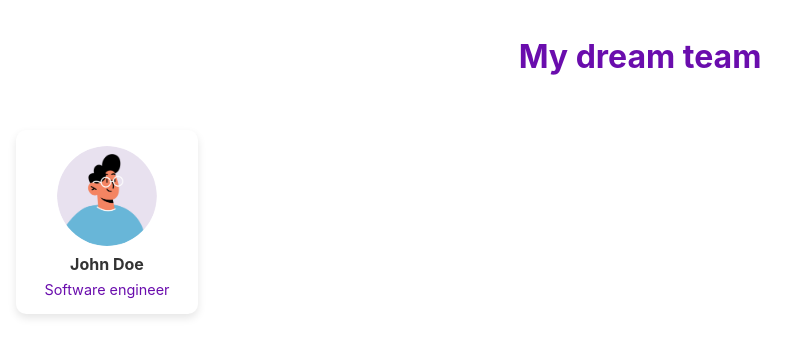
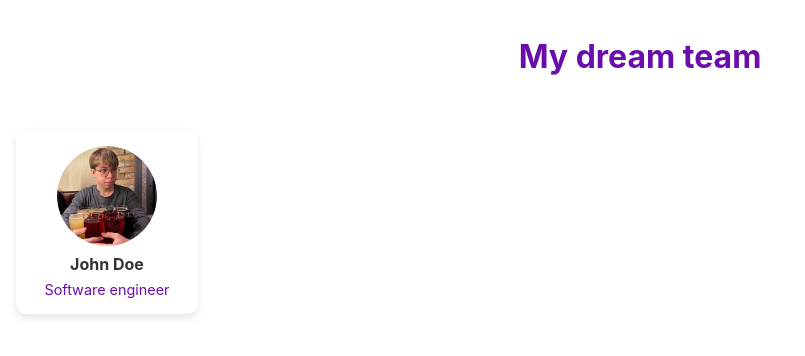
Before and after one commit to mariissss/My-dream-team, a React (Create React App) app: page / in a window 1280 px wide. Shown: the top 356 px of the page, without its empty margins (0-805 px from the left). Built offline with nearby package versions, Linux system fonts and the light colour scheme.

Commit message:
Update Body.js
Avatar has changed

```diff
--- a/src/components/Body.js
+++ b/src/components/Body.js
@@ -4,7 +4,7 @@ const Body = () => {
   return (
     <main style={styles.body}>
       <div style={styles.card}>
-        <img src={"/avatar-default.png"} alt="John Doe" style={styles.photo} />
+        <img src={"/avatar.png"} alt="John Doe" style={styles.photo} />
         <div style={styles.textContainer}>
           <h2 style={styles.name}>John Doe</h2>
           <p style={styles.position}>Software engineer</p>
```
